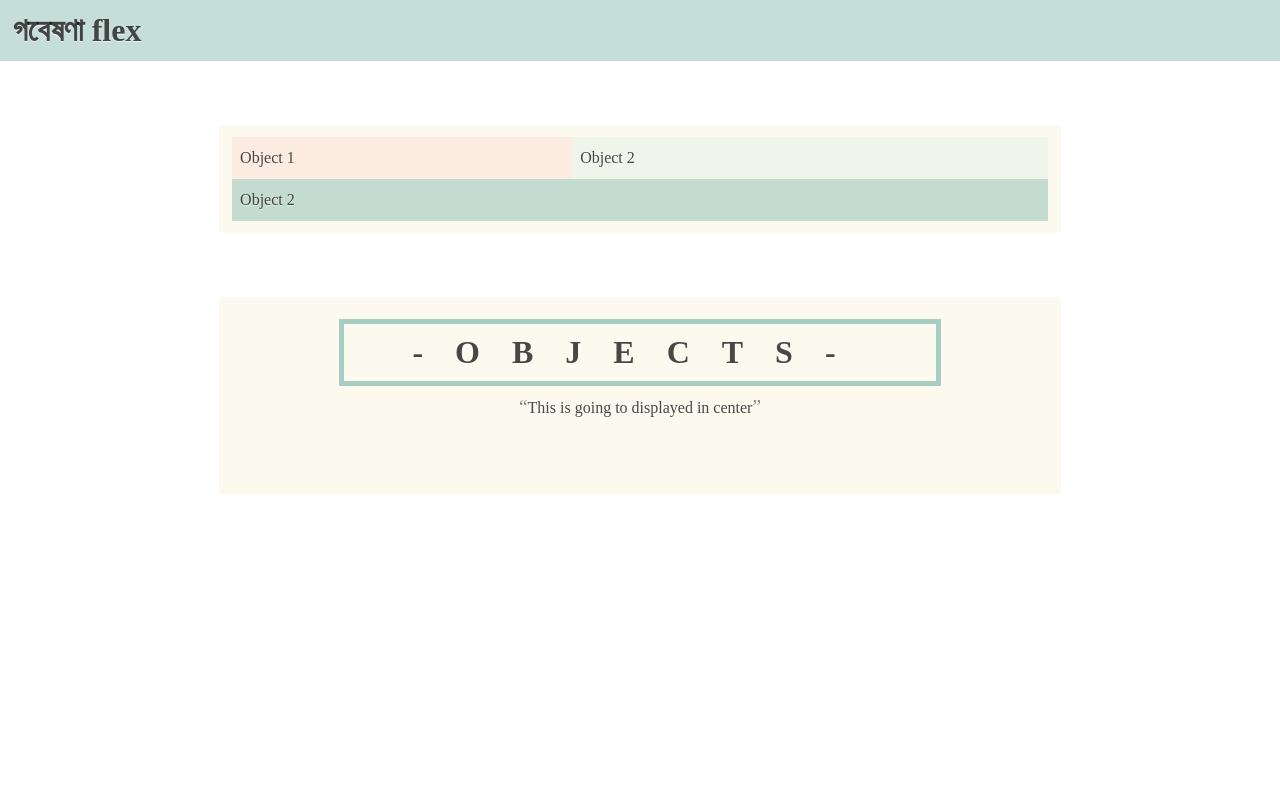
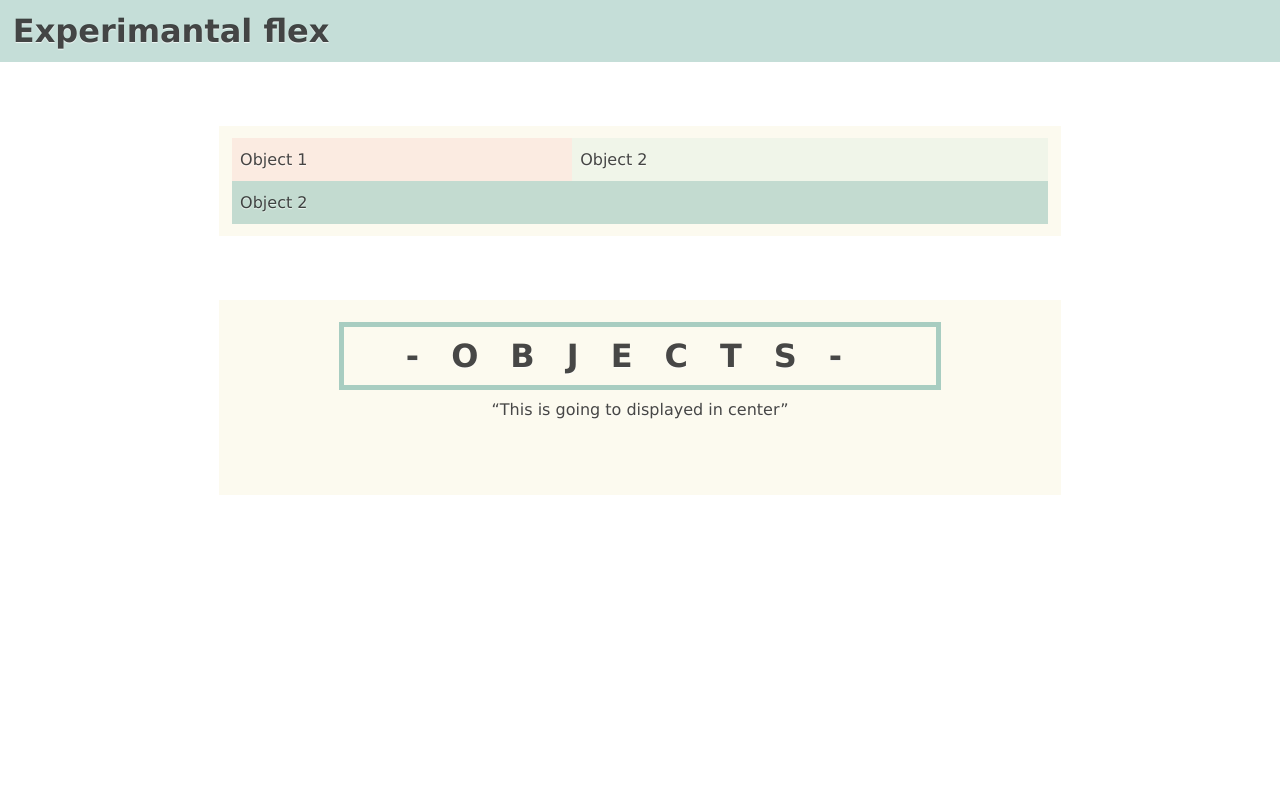
Before and after one commit to bipulcn/moder_template_1, a PHP site: page /layout_01.html in a window 1280 px wide. Run offline with PHP 8.4, Linux system fonts and the light colour scheme.

Commit message:
font added

```diff
--- a/template_7/css/layout.css
+++ b/template_7/css/layout.css
@@ -1,4 +1,7 @@
-html, body { margin:0; padding: 0; min-height: 100vh; color: var(--b2); font-size: 1em; text-shadow: 0 1px 1px var(--w2);}
+html, body {
+	margin:0; padding: 0; min-height: 100vh; color: var(--b2); font-size: 1em; text-shadow: 0 1px 1px var(--w2);
+	font-family: Verdana, Geneva, sans-serif;
+}
 
 .content { margin: 0 auto; padding: 10px; }
 
--- a/template_7/css/style.css
+++ b/template_7/css/style.css
@@ -1,6 +1,2 @@
 h1, h2, h3, h4, h5, h6 { padding: 0; margin: 0; }
 .bdr { border: thin solid var(--c23); padding: 10px; }
-qt{
-}
-qt:before { content: "\201C"; font-size: 1.2em; color: gray; }
-qt:after { content: "\201D"; font-size: 1.2em; color: gray; }
--- a/template_7/layout_01.html
+++ b/template_7/layout_01.html
@@ -10,7 +10,7 @@
 	<link rel="stylesheet" type="text/css" href="./css/custom.css">
 </head>
 <body>
-<div class="col_12 col c5"><h1 class="c5">গবেষণা flex</h1></div>
+<div class="col_12 col c5"><h1 class="c5">Experimantal flex</h1></div>
 <hr class="hs">
 <div class="f_hold">
 	<div class="col_8 col mid">
@@ -24,7 +24,7 @@
 	<hr class="hs">
 	<div class="col_8 col mid">
 		<h1 class="box_hed">-OBJECTS-</h1>
-		<div class="tac"><qt>This is going to displayed in center</qt></div>
+		<div class="tac"><q>This is going to displayed in center</q></div>
 		<hr class="hs">
 	</div>
 </div>
```
